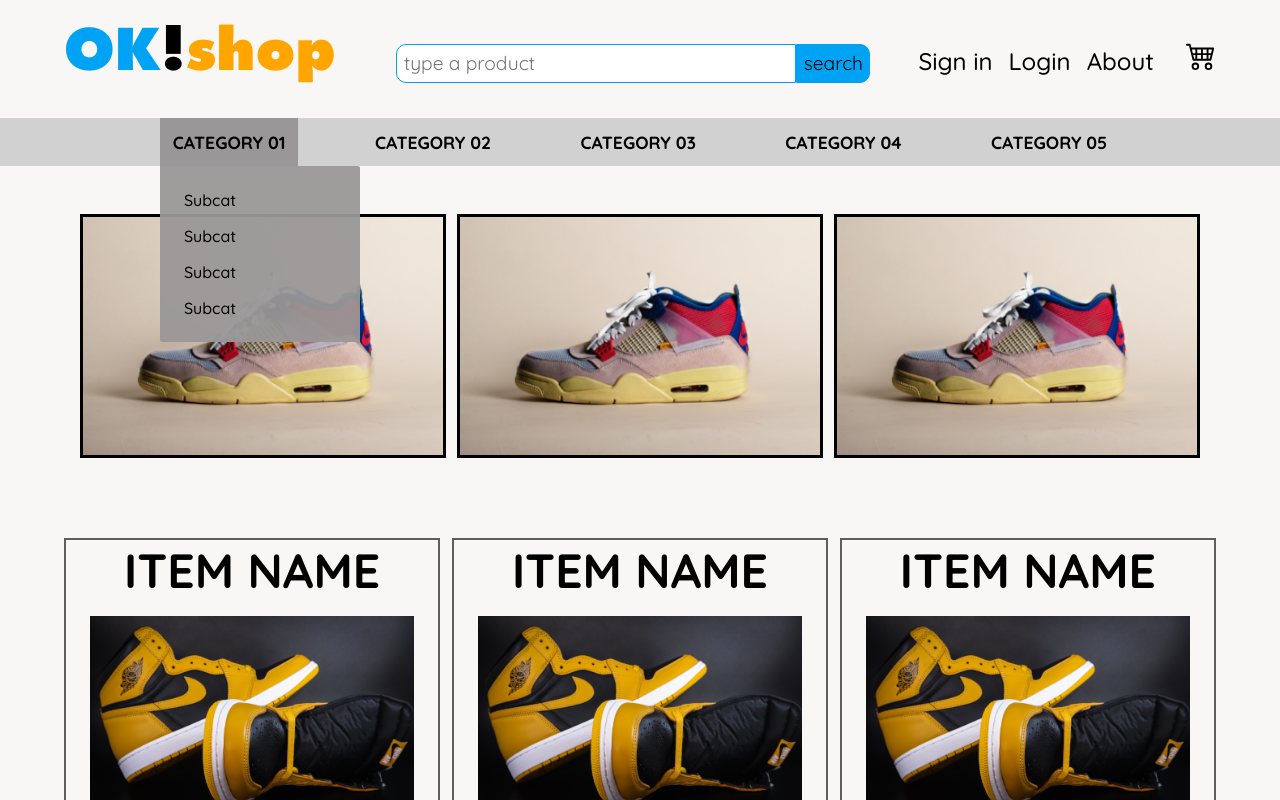
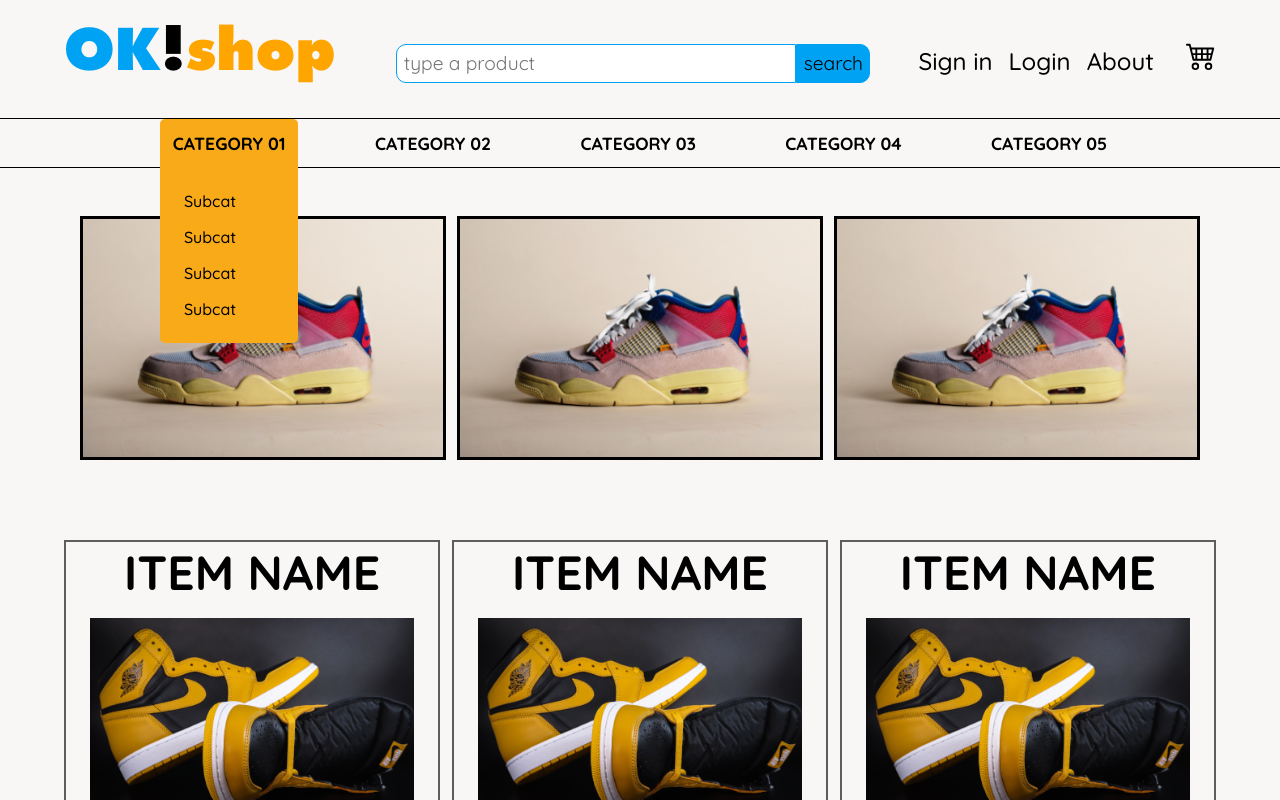
Before and after one commit to damszal/okshop, a React (Vite) app: page / in a window 1280 px wide. In both pictures the pointer is over the item "CATEGORY 01". Shown: the top 800 px of the page. Built offline with nearby package versions, Linux system fonts and the light colour scheme; a web font is replaced by a local one.

Commit message:
nav manu css changes

```diff
--- a/src/App.scss
+++ b/src/App.scss
@@ -12,7 +12,7 @@
 }
 
 body{
-    background-color: rgb(239, 239, 239);
+    background-color: rgb(240, 240, 240);
     font-family: 'Quicksand', sans-serif;
     font-weight: 500;
 }
--- a/src/css/components/main-manu.scss
+++ b/src/css/components/main-manu.scss
@@ -1,8 +1,10 @@
 @use '../variables.scss' as var;
 
 .main-nav {
-    background-color: rgb(210, 209, 209);
+    background-color: rgba(255, 142, 3, 0);
     margin-top: var.$mt-extra ;
+    border-top: 1px solid #000;
+    border-bottom: 1px solid #000;
 }
 
 .main-nav-list{
@@ -11,7 +13,6 @@
     justify-content: space-around;
     align-items: center;
     margin: 0 auto;
-    margin-top: 1rem;
     max-width: 1024px;
 }
 
@@ -25,15 +26,27 @@
 }
 
 .main-nav-item:hover{
-    background-color: rgb(153, 151, 151);
+    background-color: rgb(248, 170, 25);
+    position: relative;
+    border-radius: 5px 5px 0 0;
 }
 
-.main-nav-item:hover .main-nav-submenu {
-    min-height: min-content;
-    min-width: 200px;
-    background-color: rgba(153, 151, 151, 0.94);
-    position: absolute;
-    display: block;
+.main-nav-submenu {
+    transition: width 3s;
+}
+
+.main-nav-item:hover {
+    .main-nav-submenu {
+        position: absolute;
+        top: 48px;
+        left: 0;
+        right: 0;
+        min-height: min-content;
+        background-color: rgb(248, 170, 25);
+        position: absolute;
+        display: block;
+        border-radius: 0 0 5px 5px;
+    }
 }
 
 .main-nav-submenu{
```
